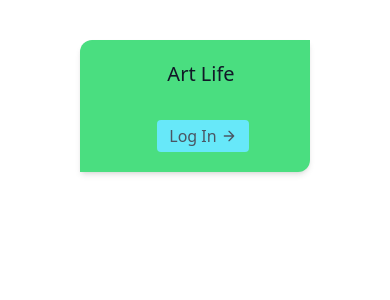
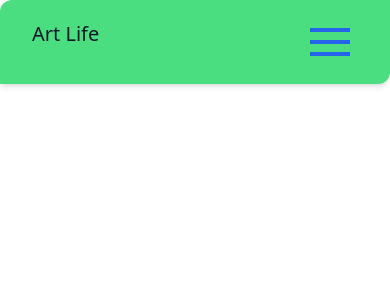
Before and after one commit to NazraSoft/NazraSoft---Website, a Next.js app: page / in a window 390 px wide. Shown: the top 300 px of the page. Built offline with nearby package versions, Linux system fonts and the light colour scheme.

Commit message:
Navbar created

```diff
--- /dev/null
+++ b/components/Toolbar.js
@@ -0,0 +1,40 @@
+import React from 'react'
+import { useState } from 'react';
+
+const Toolbar = () => {
+    const [showSidebar, setShowSidebar] = useState(false);
+  return (
+    <>
+    {showSidebar ? (
+        <button
+          className="flex text-4xl text-white items-center cursor-pointer fixed right-10 top-6 z-50"
+          onClick={() => setShowSidebar(!showSidebar)}
+        >
+          x
+        </button>
+      ) : (
+        <svg
+          onClick={() => setShowSidebar(!showSidebar)}
+          className="fixed  z-30 flex items-center cursor-pointer right-10 top-6"
+          fill="#2563EB"
+          viewBox="0 0 100 80"
+          width="40"
+          height="40"
+        >
+          <rect width="100" height="10"></rect>
+          <rect y="30" width="100" height="10"></rect>
+          <rect y="60" width="100" height="10"></rect>
+        </svg>
+      )}
+
+    <div
+  className={`top-0 right-0 w-[40%] bg-blue-600  text-white fixed h-full z-40 ease-in-out duration-300 ${
+    showSidebar ? "translate-x-0 " : "translate-x-full"
+  }`}>
+        <h3 className="mt-20 text-4xl font-semibold text-white">I am a sidebar</h3>
+      </div>
+    </>
+  )
+}
+
+export default Toolbar
--- a/pages/index.tsx
+++ b/pages/index.tsx
@@ -3,7 +3,7 @@ import Head from 'next/head'
 import Image from 'next/image'
 import {useTheme} from "next-themes";
 import {FaMoon,FaSun,FaSearch} from "react-icons/fa"
-
+import Toolbar from "../components/Toolbar"
 const Home: NextPage = () => {
   const {systemTheme , theme, setTheme} = useTheme ();
   const renderThemeChanger= () => {
@@ -24,8 +24,8 @@ const Home: NextPage = () => {
   return (
 
     <div>
-      <header className="text-gray-600 body-font bg-green-400 mt-10 ml-20 mr-20 rounded-tl-xl rounded-br-xl shadow-md">
-        <div className="container mx-auto flex flex-wrap p-5 flex-col md:flex-row items-center">
+      <header className="text-gray-600 body-font bg-green-400 md:mt-10 md:ml-20 md:mr-20 rounded-tl-xl rounded-br-xl shadow-md">
+        <div className="container mx-auto flex flex-wrap p-5 flex-col md:flex-row">
           <a className="flex title-font font-medium items-center text-gray-900 mb-4 md:mb-0">
             {/* logo */}
             <span className="ml-3 text-xl">Art Life</span>
@@ -45,12 +45,15 @@ const Home: NextPage = () => {
             </div>
           </div>
 
-          <button className="ml-4 inline-flex items-center bg-cyan-300 border-0 py-1 px-3 focus:outline-none hover:bg-blue-400 rounded text-base mt-4 md:mt-0">Log In
+          <button className="hidden  ml-4 md:inline-flex items-center bg-cyan-300 border-0 py-1 px-3 focus:outline-none hover:bg-blue-400 rounded text-base mt-4 md:mt-0">Log In
             <svg fill="none" stroke="currentColor" stroke-linecap="round" stroke-linejoin="round" stroke-width="2" className="w-4 h-4 ml-1" viewBox="0 0 24 24">
               <path d="M5 12h14M12 5l7 7-7 7"></path>
             </svg>
           </button>
+          <div className='md:hidden '>
 
+          <Toolbar />
+          </div>
         </div>
       </header>
     </div>
```
